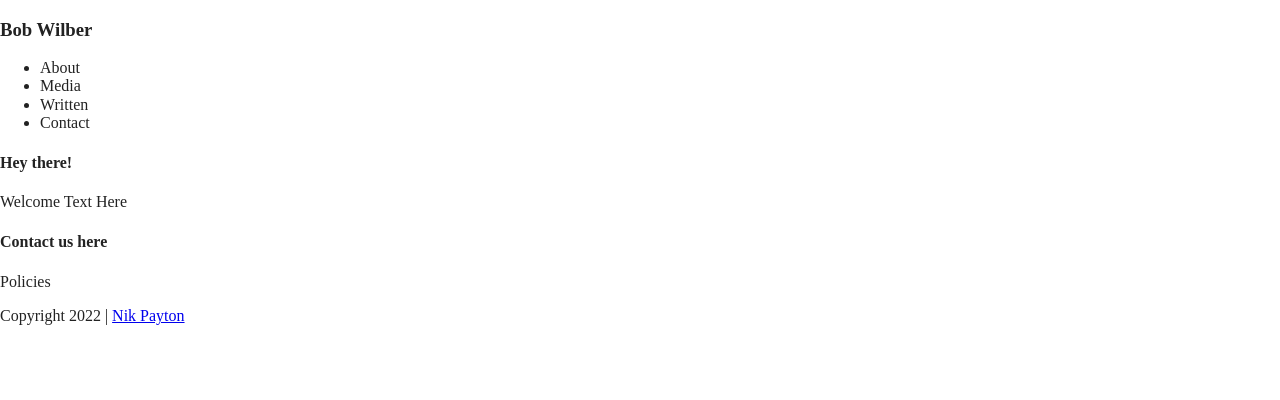
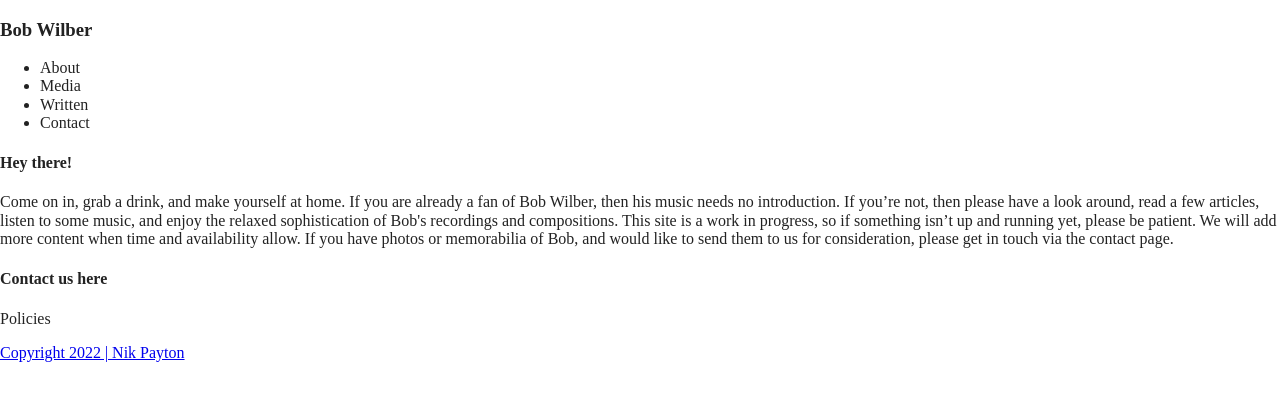
Before and after one commit to niko1402/bob-wilber-newsite, a website built with Parcel: page index.html in a window 1280 px wide. Built offline with nearby package versions, Linux system fonts and the light colour scheme.

Commit message:
Changed copyright link. Added some comments re nav bar

```diff
--- a/index.html
+++ b/index.html
@@ -29,6 +29,7 @@
       <!-- Logo, name -->
       <h3>Bob Wilber</h3>
       <!-- Navigation bar. Fix on top of screen-->
+      <!-- Add dropdown for media and written -->
       <nav id="navbar">
         <ul class="navigation">
           <li>About</li>
@@ -44,7 +45,9 @@
     <div class="content">
       <div class="content-wrapper">
         <h4>Hey there!</h4>
-        <p>Welcome Text Here</p>
+        <p>Come on in, grab a drink, and make yourself at home.
+          If you are already a fan of Bob Wilber, then his music needs no introduction. If you’re not, then please have a look around, read a few articles, listen to some music, and enjoy the relaxed sophistication of Bob's recordings and compositions.
+          This site is a work in progress, so if something isn’t up and running yet, please be patient. We will add more content when time and availability allow. If you have photos or memorabilia of Bob, and would like to send them to us for consideration, please get in touch via the contact page.</p>
       </div>
     </div>
   </main>
@@ -56,7 +59,7 @@
       </h4>
       <p>Policies</p>
       <div class="copyright">
-        <p>Copyright 2022 | <a href="http://nikpayton.tech" target="_blank">Nik Payton</a></p>
+        <p><a href="http://nikpayton.tech" target="_blank">Copyright 2022 | Nik Payton</a></p>
       </div>
     </div>
   </footer>
```
